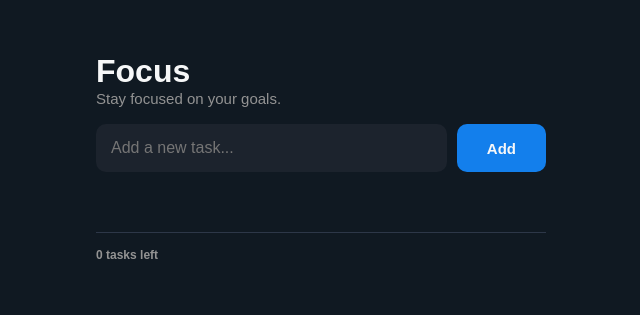
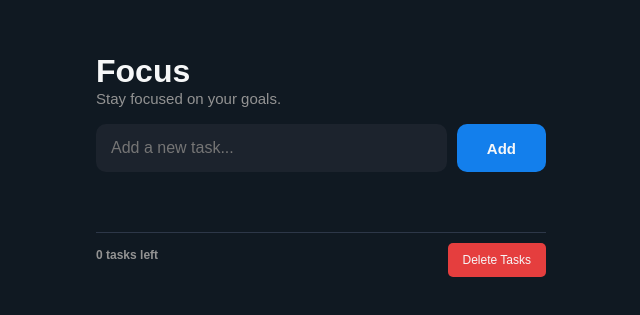
Before and after one commit to yousef-15/To-Do-List, a React app: page / in a window 1280 px wide. Shown: the part 243-558 px from the top of the page, without its empty margins (319-959 px from the left). Built offline with nearby package versions, Linux system fonts and the light colour scheme.

Commit message:
Add delete tasks button

```diff
--- a/src/CSS/App.css
+++ b/src/CSS/App.css
@@ -117,7 +117,11 @@ input[type="checkbox"]:checked {
 }
 
 .footer {
+  display: grid;
+  grid-template-columns: 1fr auto;
+  gap: 10px;
   border-top: #2d3748 1px solid;
+  height: fit-content;
 }
 
 .footer p {
@@ -132,6 +136,17 @@ input[type="checkbox"]:checked {
   opacity: 0.5;
 }
 
+.delete-button {
+  padding: 10px 15px;
+  border: none;
+  border-radius: 5px;
+  font-size: 12px;
+  color: #f6f7f8;
+  background-color: #e53e3e;
+  cursor: pointer;
+  margin-top: 10px;
+}
+
 @media (max-width: 500px) {
   .container {
     width: 90%;
--- a/src/Components/App.js
+++ b/src/Components/App.js
@@ -30,7 +30,7 @@ export default function App() {
       <Header />
       <AddTask setTasks={setTasks} tasks={tasks} />
       <TaskList tasks={tasks} taskCompleted={taskCompleted} />
-      <CompletedTasks tasks={tasks} />
+      <CompletedTasks tasks={tasks} setTasks={setTasks} />
     </div>
   );
 }
--- a/src/Components/CompletedTasks.js
+++ b/src/Components/CompletedTasks.js
@@ -1,8 +1,11 @@
-export default function CompletedTasks({ tasks }) {
+export default function CompletedTasks({ tasks, setTasks }) {
   const inCompleteTasks = tasks.filter((task) => task.completed === false);
   return (
     <div className="footer">
       <p>{inCompleteTasks.length} tasks left</p>
+      <button className="delete-button" onClick={() => setTasks([])}>
+        Delete Tasks
+      </button>
     </div>
   );
 }
```
